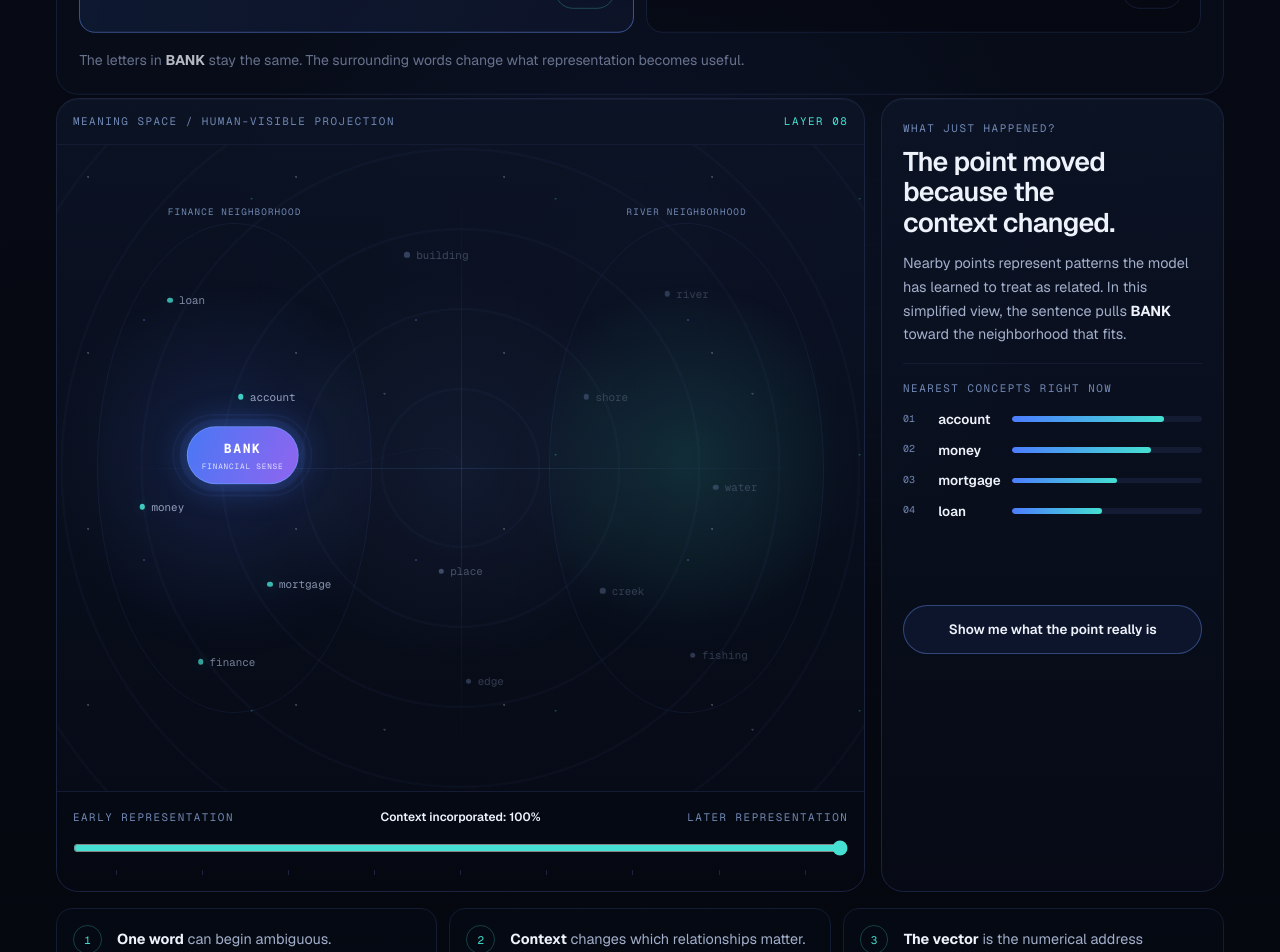
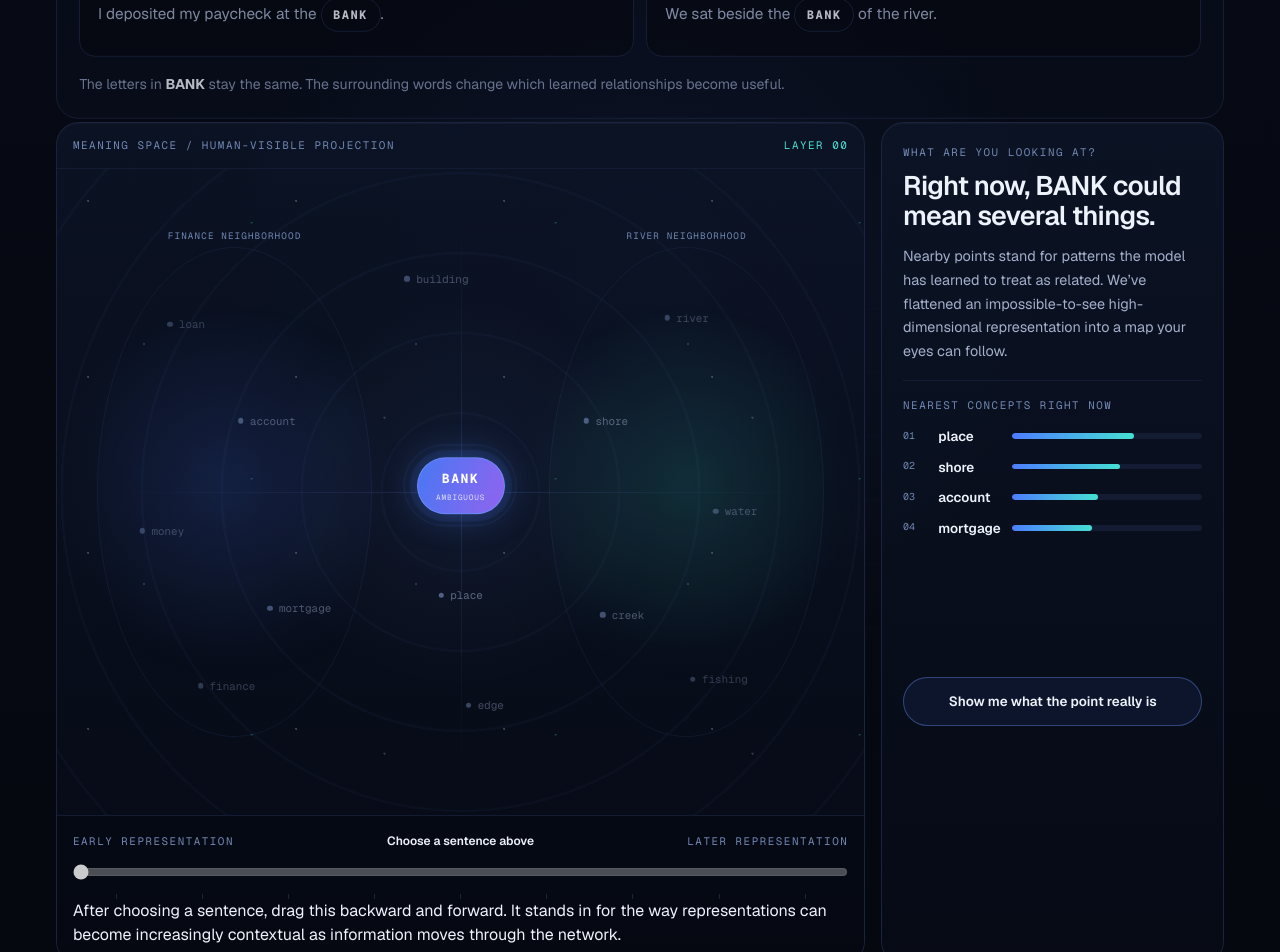
Before and after one commit to canukguy1974/colinsai, a Next.js app: page /investigations/black-box in a window 1280 px wide. Shown: the part 1260-2212 px from the top of the page. Built offline with nearby package versions, Linux system fonts and the light colour scheme.

Commit message:
refine: make meaning shift discoverable from ambiguity

```diff
--- a/src/components/investigations/MeaningSpace.tsx
+++ b/src/components/investigations/MeaningSpace.tsx
@@ -65,19 +65,40 @@ function nearestConcepts(x: number, y: number) {
     .slice(0, 4);
 }
 
+function Sentence({ text }: { text: string }) {
+  const [before, after] = text.split("BANK");
+  return (
+    <span>
+      {before}<strong>BANK</strong>{after}
+    </span>
+  );
+}
+
 export function MeaningSpace({ opened }: { opened: boolean }) {
-  const [mode, setMode] = useState<ContextMode>("finance");
-  const [layer, setLayer] = useState(8);
+  const [mode, setMode] = useState<ContextMode | null>(null);
+  const [layer, setLayer] = useState(0);
   const [showNumbers, setShowNumbers] = useState(false);
 
   const progress = layer / 8;
+  const activeTarget = mode ? target[mode] : start;
   const bank = {
-    x: lerp(start.x, target[mode].x, progress),
-    y: lerp(start.y, target[mode].y, progress),
+    x: lerp(start.x, activeTarget.x, progress),
+    y: lerp(start.y, activeTarget.y, progress),
   };
 
   const vector = vectorFor(bank.x, bank.y, layer);
   const nearest = useMemo(() => nearestConcepts(bank.x, bank.y), [bank.x, bank.y]);
+
+  function chooseContext(nextMode: ContextMode) {
+    setMode(nextMode);
+    setLayer(8);
+  }
+
+  const explanationTitle = !mode
+    ? "Right now, BANK could mean several things."
+    : layer === 0
+      ? "You rewound BANK to its ambiguous starting point."
+      : "The point moved because the context changed.";
 
   return (
     <section id="token-chamber" className={styles.scene} aria-labelledby="meaning-space-title">
@@ -94,22 +115,24 @@ export function MeaningSpace({ opened }: { opened: boolean }) {
         </div>
 
         <div className={styles.contextChooser} data-open={opened ? "true" : "false"}>
+          <div className={styles.chooserTopline}>
             <p className={styles.kicker}>SAME WORD / DIFFERENT CONTEXT</p>
+            <p>Pick a sentence. Watch <strong>BANK</strong> move.</p>
+          </div>
           <div className={styles.contextButtons} role="group" aria-label="Choose a sentence using the word bank">
             {(Object.keys(sentences) as ContextMode[]).map((key) => (
               <button
                 key={key}
                 type="button"
                 className={`${styles.contextButton} ${mode === key ? styles.contextActive : ""}`}
-                onClick={() => setMode(key)}
+                onClick={() => chooseContext(key)}
               >
-                <span>{sentences[key].replace("BANK", "")}</span>
-                <strong>BANK</strong>
+                <Sentence text={sentences[key]} />
               </button>
             ))}
           </div>
           <p className={styles.contextHint}>
-            The letters in <strong>BANK</strong> stay the same. The surrounding words change what representation becomes useful.
+            The letters in <strong>BANK</strong> stay the same. The surrounding words change which learned relationships become useful.
           </p>
         </div>
 
@@ -131,7 +154,7 @@ export function MeaningSpace({ opened }: { opened: boolean }) {
               <div className={styles.axisY} aria-hidden="true" />
 
               {concepts.map((node) => {
-                const relevant = node.group === mode;
+                const relevant = mode !== null && node.group === mode;
                 const proximity = Math.max(0, 1 - Math.hypot(node.x - bank.x, node.y - bank.y) / 45);
                 return (
                   <div
@@ -149,11 +172,13 @@ export function MeaningSpace({ opened }: { opened: boolean }) {
                 );
               })}
 
+              {mode && (
                 <svg className={styles.trajectory} viewBox="0 0 100 100" preserveAspectRatio="none" aria-hidden="true">
                   <path
                     d={`M ${start.x} ${start.y} C 46 ${start.y - 7}, ${target[mode].x + (mode === "finance" ? 10 : -10)} ${target[mode].y + 8}, ${target[mode].x} ${target[mode].y}`}
                   />
                 </svg>
+              )}
 
               <div
                 className={styles.bankNode}
@@ -161,37 +186,45 @@ export function MeaningSpace({ opened }: { opened: boolean }) {
                 aria-live="polite"
               >
                 <span>BANK</span>
-                <small>{layer === 0 ? "AMBIGUOUS" : mode === "finance" ? "FINANCIAL SENSE" : "RIVER SENSE"}</small>
+                <small>
+                  {!mode || layer === 0 ? "AMBIGUOUS" : mode === "finance" ? "FINANCIAL SENSE" : "RIVER SENSE"}
+                </small>
               </div>
             </div>
 
             <div className={styles.layerControl}>
               <div className={styles.layerLabels}>
                 <span>EARLY REPRESENTATION</span>
-                <strong>{layer === 0 ? "Mostly ambiguous" : `Context incorporated: ${Math.round(progress * 100)}%`}</strong>
+                <strong>
+                  {!mode ? "Choose a sentence above" : layer === 0 ? "Mostly ambiguous" : `Context incorporated: ${Math.round(progress * 100)}%`}
+                </strong>
                 <span>LATER REPRESENTATION</span>
               </div>
               <input
-                aria-label="Scrub through simplified transformer layers"
+                aria-label="Scrub through a simplified sequence of transformer layers"
                 type="range"
                 min="0"
                 max="8"
                 step="1"
                 value={layer}
+                disabled={!mode}
                 onChange={(event) => setLayer(Number(event.target.value))}
               />
               <div className={styles.layerTicks} aria-hidden="true">
                 {Array.from({ length: 9 }, (_, index) => <i key={index} />)}
               </div>
+              <p className={styles.layerHelp}>
+                After choosing a sentence, drag this backward and forward. It stands in for the way representations can become increasingly contextual as information moves through the network.
+              </p>
             </div>
           </div>
 
           <aside className={styles.readoutPanel}>
             <div className={styles.readoutBlock}>
-              <p className={styles.readoutLabel}>What just happened?</p>
-              <h3>The point moved because the context changed.</h3>
+              <p className={styles.readoutLabel}>What are you looking at?</p>
+              <h3>{explanationTitle}</h3>
               <p>
-                Nearby points represent patterns the model has learned to treat as related. In this simplified view, the sentence pulls <strong>BANK</strong> toward the neighborhood that fits.
+                Nearby points stand for patterns the model has learned to treat as related. We’ve flattened an impossible-to-see high-dimensional representation into a map your eyes can follow.
               </p>
             </div>
 
@@ -228,7 +261,7 @@ export function MeaningSpace({ opened }: { opened: boolean }) {
                 ))}
               </div>
               <p>
-                Those numbers are the vector. We turned three of them into a visible position so your eyes could follow the idea. A real model uses far more dimensions than we can draw.
+                <strong>Those numbers are the vector.</strong> We turned a tiny slice of it into a visible position so your eyes could follow the idea. A real model uses far more coordinates than we can draw.
               </p>
             </div>
           </aside>
@@ -237,11 +270,11 @@ export function MeaningSpace({ opened }: { opened: boolean }) {
         <div className={styles.lessonStrip}>
           <div>
             <span>1</span>
-            <p><strong>One word</strong> can begin ambiguous.</p>
+            <p><strong>One token</strong> can start with several plausible relationships.</p>
           </div>
           <div>
             <span>2</span>
-            <p><strong>Context</strong> changes which relationships matter.</p>
+            <p><strong>Context</strong> changes which relationships become useful.</p>
           </div>
           <div>
             <span>3</span>
```
Lines whose indentation alone changed are shown as unchanged.
